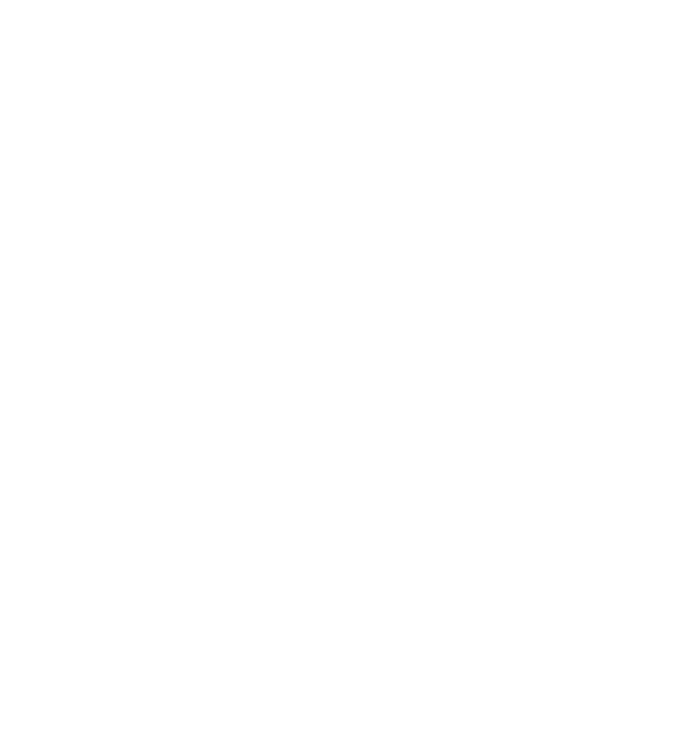
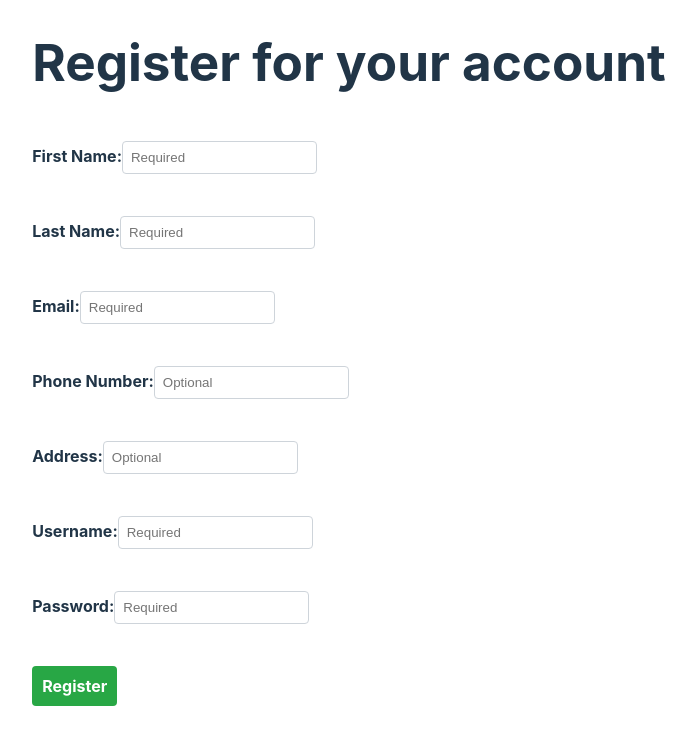
Before and after one commit to SamSun0530/CPSC-455-E-commerce-website, a React (Vite) app in the folder DealZone/: page /register in a window 1280 px wide. Before the commit this address had no page. Shown: the top 744 px of the page, without its empty margins (291-987 px from the left). Built offline with nearby package versions, Linux system fonts and the light colour scheme.

Commit message:
add registration page

```diff
--- a/DealZone/src/App.jsx
+++ b/DealZone/src/App.jsx
@@ -3,6 +3,7 @@
 import UserAccountPage from './pages/UserAccountPage';
 import Navbar from './components/Navbar';
 import LoginPage from './components/LoginPage';
+import RegistrationPage from './pages/RegistrationPage';
 
 const App = () => {
     return (
@@ -13,6 +14,7 @@
                     <Route path="/cart" element={<CartPage />} />
                     <Route path="/account" element={<UserAccountPage />} />
                     <Route path="/login" element={<LoginPage />} />
+                    <Route path="/register" element={<RegistrationPage />} />
                 </Routes>
             </div>
         </Router>
--- a/DealZone/src/components/Navbar.jsx
+++ b/DealZone/src/components/Navbar.jsx
@@ -8,6 +8,7 @@
                 <li><Link to="/cart">Cart</Link></li>
                 <li><Link to="/account">Account</Link></li>
                 <li><Link to="/login">Login</Link></li>
+                <li><Link to="/register">Register</Link></li>
             </ul>
         </nav>
     );
--- /dev/null
+++ b/DealZone/src/components/RegistrationForm.jsx
@@ -0,0 +1,87 @@
+import { useState } from "react";
+// import { useDispatch } from 'react-redux'
+// import { nanoid } from '@reduxjs/toolkit'
+
+
+export default function RegistrationForm() {
+	const blankState = { firstName: "", lastName: "", email: "", phone: "", address: "", username: "", password: "" };
+	const [formData, setFormData] = useState(blankState);
+	//   const dispatch = useDispatch();
+	const handleChange = (event) => {
+		const { name, value } = event.target;
+		setFormData((prevFormData) => ({ ...prevFormData, [name]: value }));
+	};
+
+	const handleSubmit = (event) => {
+		event.preventDefault();
+		if (areTextFieldsValid(formData.firstName, formData.lastName, formData.username, formData.password)) {
+			// TODO: Functionality using Redux
+
+			//   dispatch(
+			//     registerUser({
+			//       id: nanoid(),
+			//       firstName: formData.firstName,
+			// 	  lastName: formData.lastName,
+			//       email: formData.email,
+			// 	  phone: formData.phone,
+			//       address: formData.address,
+			// 	  username: formData.username,
+			// 	  password: formData.password
+			//     })
+			//   )
+			alert(`Full Name: ${formData.firstName} ${formData.lastName}\nEmail: ${formData.email}\nPhone: ${formData.phone}\nAddress: ${formData.address}\nUsername: ${formData.username}\nPassword: ${formData.password}`); // alert for testing purpose
+			setFormData(blankState);
+		} else {
+			alert("Invalid form inputs detected."); // alert for testing purpose
+		}
+	};
+
+	const handleInvalidPhoneFormat = (event) => {
+		event.target.setCustomValidity("Please enter a 10-11 digit phone number without spacing in between or additional punctuation.");
+	}
+
+	const handlePhoneChange = (event) => {
+		handleChange(event);
+		event.target.setCustomValidity(""); // reset validity message
+	};
+
+	return (
+		<form onSubmit={handleSubmit}>
+			<p>
+				<label htmlFor="firstName">First Name:</label>
+				<input type="text" id="firstName" name="firstName" required placeholder="Required" value={formData.firstName} onChange={handleChange} />
+			</p>
+			<p>
+				<label htmlFor="lastName">Last Name:</label>
+				<input type="text" id="lastName" name="lastName" required placeholder="Required" value={formData.lastName} onChange={handleChange} />
+			</p>
+			<p>
+				<label htmlFor="email">Email:</label>
+				<input type="email" id="email" name="email" required placeholder="Required" value={formData.email} onChange={handleChange} />
+			</p>
+			<p>
+				<label htmlFor="phone">Phone Number:</label>
+				<input type="text" id="phone" name="phone" placeholder="Optional" pattern=" *\d{10,11} *" onInvalid={handleInvalidPhoneFormat} value={formData.phone} onChange={handlePhoneChange} />
+			</p>
+			<p>
+				<label htmlFor="address">Address:</label>
+				<input type="text" id="address" name="address" placeholder="Optional" value={formData.address} onChange={handleChange} />
+			</p>
+			<p>
+				<label htmlFor="username">Username:</label>
+				<input type="text" id="username" name="username" required placeholder="Required" value={formData.username} onChange={handleChange} />
+			</p>
+			<p>
+				<label htmlFor="password">Password:</label>
+				<input type="password" id="password" name="password" required placeholder="Required" value={formData.password} onChange={handleChange} />
+			</p>
+			<p>
+				<button type="submit">Register</button>
+			</p>
+		</form>
+	);
+}
+
+function areTextFieldsValid(firstName, lastName, username, password) {
+	return !(firstName.trim().length === 0 || lastName.trim().length === 0 || username.trim().length === 0 || password.trim().length === 0);
+}
--- /dev/null
+++ b/DealZone/src/pages/RegistrationPage.jsx
@@ -0,0 +1,9 @@
+import RegistrationForm from "../components/RegistrationForm"
+export default function RegistrationPage() {
+	return(
+		<>
+		<h1>Register for your account</h1>
+		<RegistrationForm/>
+		</>
+	)
+}
```
